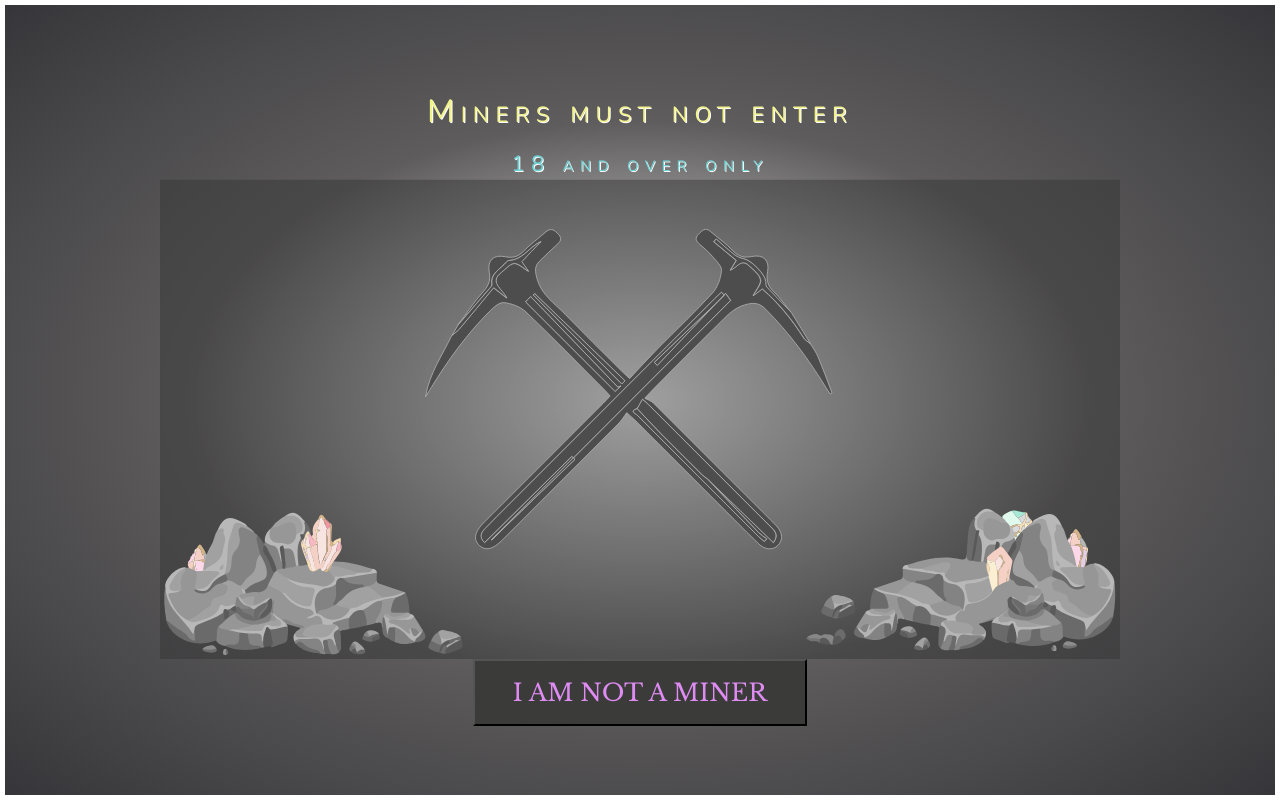
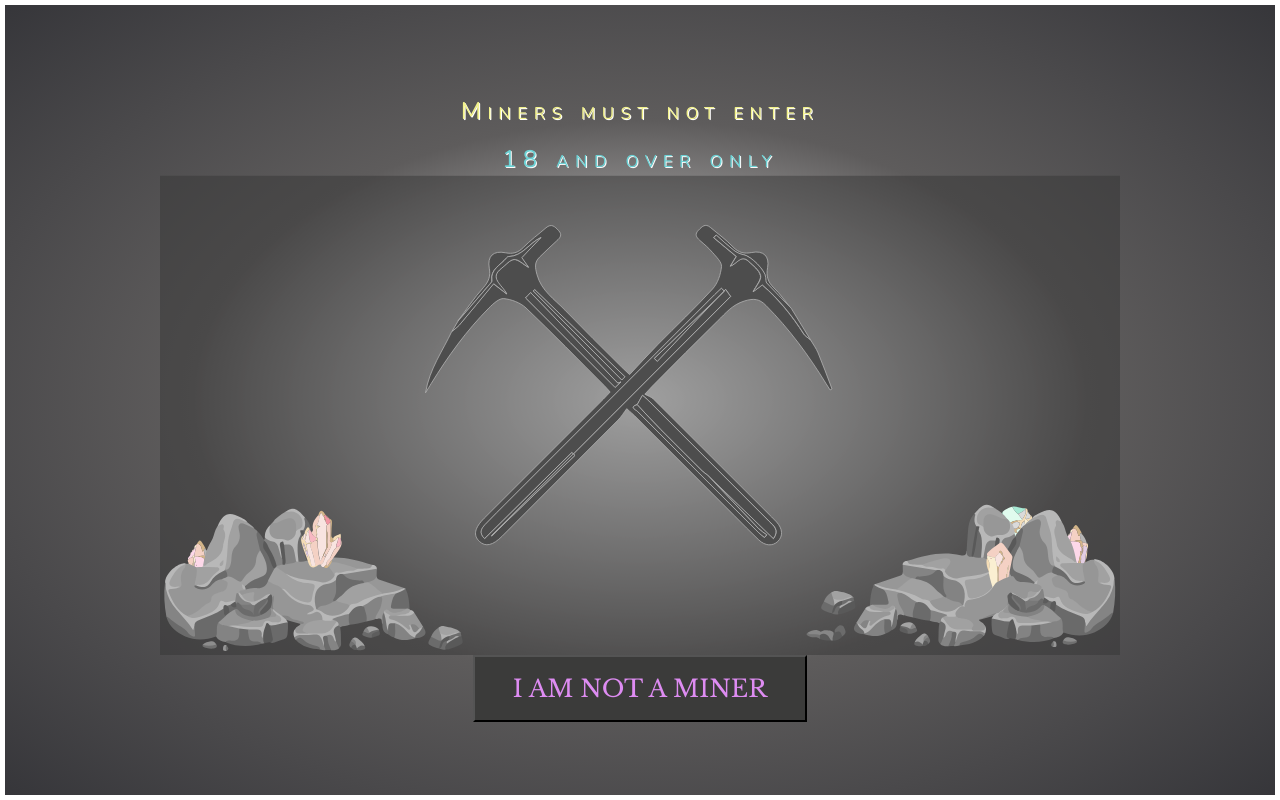
Before and after one commit to AR20-4/cpnt260-a1, a plain HTML site: page index.html in a window 1280 px wide. Drawn offline with nearby package versions, Linux system fonts and the light colour scheme.

Commit message:
Update style.css
added a min-width for phones, still not responsive.

```diff
--- a/style.css
+++ b/style.css
@@ -110,13 +110,25 @@
     font-size: 22px
   }
 
-  @media (max-width: 600px) {
+@media screen and (min-width: 450px) {
+  body {
+    background-color: lightpink;
+  }
+  h1 {
+    font-size: 24px;
+  }
+  p {
+    font-size: 24px;
+  }
+}
+
+@media (max-width: 600px) {
     body {
       font-size: 20px;
     }
   }
 
-  @media (max-width: 800px) {
+@media (max-width: 800px) {
     body {
       font-size: 24px;
     }
```
